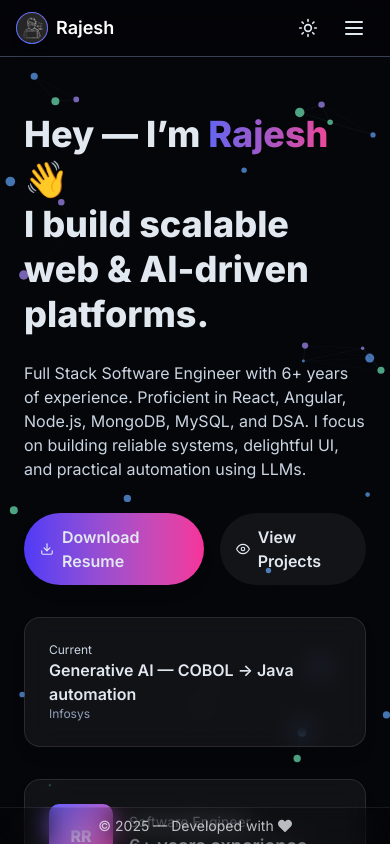
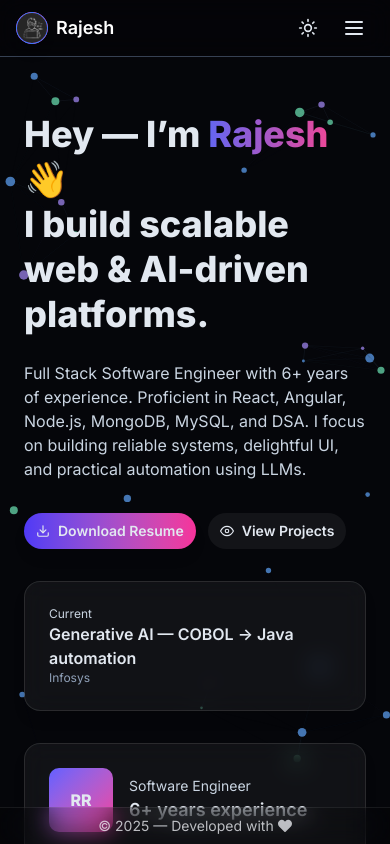
Before and after one commit to rajeshbosak/portfolio, a React (Vite) app: page /#/ in a window 390 px wide. Shown: the top 844 px of the page. Built offline with nearby package versions, Linux system fonts and the light colour scheme.

Commit message:
style: Update button styles for consistency and responsiveness across components

```diff
--- a/src/main.jsx
+++ b/src/main.jsx
@@ -3,12 +3,11 @@ import { createRoot } from "react-dom/client";
 import "./index.css";
 import App from "./App.jsx";
 // import { BrowserRouter as Router } from "react-router-dom";
-// check with this
 import { HashRouter as Router } from "react-router-dom";
 
 createRoot(document.getElementById("root")).render(
   <StrictMode>
-    {/* <Router basename="/portfolio"> */}
+    {/* <Router basename="/portfolio"> */} {/* this is with BrowserRouter */}
     <Router>
       <App />
     </Router>
--- a/src/pages/about.jsx
+++ b/src/pages/about.jsx
@@ -51,10 +51,11 @@ export default function About() {
       <a
         href={`${import.meta.env.BASE_URL}resume.pdf`}
         download
-        className="inline-flex items-center gap-2 px-4 py-3 rounded-full bg-gradient-to-r from-indigo-600 to-pink-500 font-semibold shadow-lg"
+        className="inline-flex items-center gap-2 px-3 py-2 sm:px-4 sm:py-3 rounded-full bg-gradient-to-r from-indigo-600 to-pink-500 font-semibold shadow-lg text-sm sm:text-base"
       >
         <FiDownload /> Download Resume
       </a>
+
       {/* Divider */}
       <hr className="w-24 border-gray-600 my-6" />
       {/* Hobbies & Contact */}
--- a/src/pages/hero.jsx
+++ b/src/pages/hero.jsx
@@ -23,18 +23,18 @@ export default function Hero() {
           using LLMs.
         </p>
 
-        <div className="mt-8 flex items-center gap-4">
+        <div className="mt-8 flex flex-wrap items-center gap-3">
           <a
             href={`${import.meta.env.BASE_URL}resume.pdf`}
             download
-            className="inline-flex items-center gap-2 px-4 py-3 rounded-full bg-gradient-to-r from-indigo-600 to-pink-500 font-semibold shadow-lg"
+            className="inline-flex items-center gap-2 px-3 py-2 sm:px-4 sm:py-3 rounded-full bg-gradient-to-r from-indigo-600 to-pink-500 font-semibold shadow-lg text-sm sm:text-base"
           >
             <FiDownload /> Download Resume
           </a>
 
           <a
             href="#projects"
-            className="inline-flex items-center gap-2 px-4 py-3 rounded-full bg-white/6 font-semibold"
+            className="inline-flex items-center gap-2 px-3 py-2 sm:px-4 sm:py-3 rounded-full bg-white/6 font-semibold text-sm sm:text-base"
           >
             <FiEye /> View Projects
           </a>
--- a/src/pages/resume.jsx
+++ b/src/pages/resume.jsx
@@ -14,11 +14,11 @@ export default function ResumeSection() {
             Full Stack Software Engineer — 6+ years
           </div>
 
-          <div className="mt-4 flex gap-3">
+          <div className="mt-4 flex flex-wrap gap-2 sm:gap-3">
             <a
               href={`${import.meta.env.BASE_URL}resume.pdf`}
               download
-              className="inline-flex items-center gap-2 px-4 py-2 rounded-full bg-gradient-to-r from-indigo-600 to-pink-500 font-semibold"
+              className="inline-flex items-center gap-2 px-3 py-2 sm:px-4 sm:py-2 rounded-full bg-gradient-to-r from-indigo-600 to-pink-500 font-semibold text-sm sm:text-base"
             >
               <FiDownload /> Download
             </a>
@@ -26,7 +26,7 @@ export default function ResumeSection() {
               href="https://www.linkedin.com/in/rajeshraman63/"
               target="_blank"
               rel="noreferrer"
-              className="inline-flex items-center gap-2 px-4 py-2 rounded-full bg-white/6"
+              className="inline-flex items-center gap-2 px-3 py-2 sm:px-4 sm:py-2 rounded-full bg-white/6 text-sm sm:text-base"
             >
               <FiLinkedin /> LinkedIn
             </a>
```
